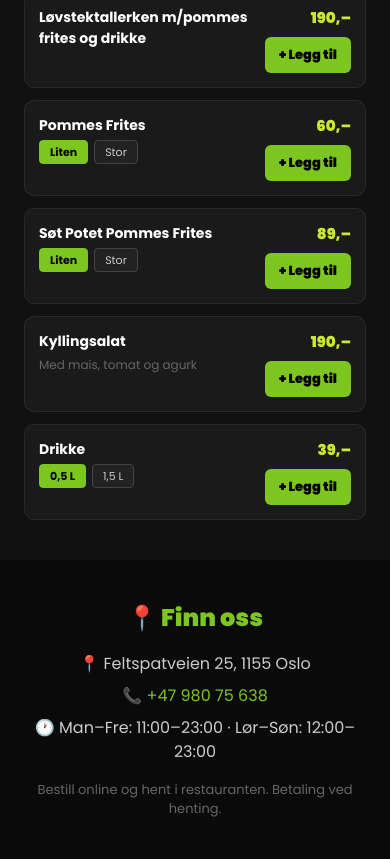
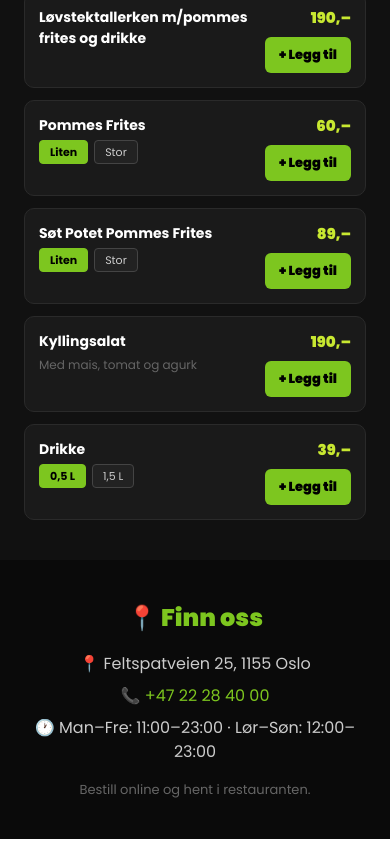
Before and after one commit to flinkgutt77/din-kebab-website, a Next.js app: page / in a window 390 px wide. Shown: the part 6584-7443 px from the top of the page. Built offline with nearby package versions, Linux system fonts and the light colour scheme.

Commit message:
update: fix phone number to 22284000, remove betaling ved henting

```diff
--- a/app/page.tsx
+++ b/app/page.tsx
@@ -17,10 +17,10 @@ export default function Home() {
             📍 Finn oss
           </h2>
           <p style={{ color: '#ccc', fontSize: '16px', marginBottom: '8px' }}>📍 Feltspatveien 25, 1155 Oslo</p>
-          <p style={{ color: '#ccc', fontSize: '16px', marginBottom: '8px' }}>📞 <a href="tel:+4798075638" style={{ color: '#7DC61F' }}>+47 980 75 638</a></p>
+          <p style={{ color: '#ccc', fontSize: '16px', marginBottom: '8px' }}>📞 <a href="tel:+4722284000" style={{ color: '#7DC61F' }}>+47 22 28 40 00</a></p>
           <p style={{ color: '#ccc', fontSize: '16px', marginBottom: '8px' }}>🕐 Man–Fre: 11:00–23:00 · Lør–Søn: 12:00–23:00</p>
           <p style={{ color: '#666', fontSize: '13px', marginTop: '16px' }}>
-            Bestill online og hent i restauranten. Betaling ved henting.
+            Bestill online og hent i restauranten.
           </p>
         </section>
       </main>
--- a/components/Hero.tsx
+++ b/components/Hero.tsx
@@ -34,7 +34,7 @@ export default function Hero() {
         }}>
           🛒 Bestill nå
         </Link>
-        <a href="tel:+4798075638" style={{
+        <a href="tel:+4722284000" style={{
           background: 'rgba(0,0,0,0.2)',
           color: '#fff',
           padding: '14px 32px',
--- a/components/OrderForm.tsx
+++ b/components/OrderForm.tsx
@@ -101,9 +101,7 @@ export default function OrderForm() {
       }}>
         {loading ? 'Sender...' : 'Send bestilling →'}
       </button>
-      <p style={{ color: '#555', fontSize: '12px', textAlign: 'center', marginTop: '12px' }}>
-        Betaling skjer ved henting i restauranten
-      </p>
+
     </form>
   )
 }
```
